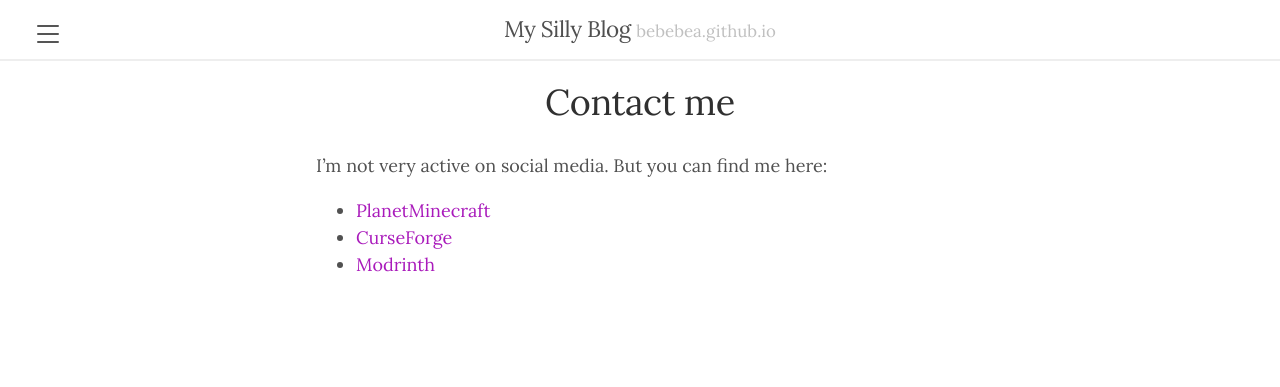
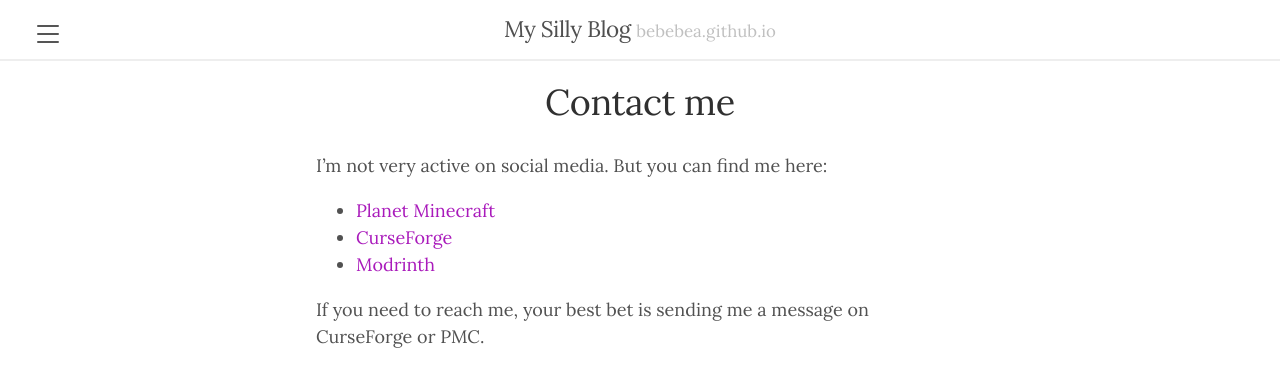
Before and after one commit to bebebea/bebebea.github.io, a Jekyll site: the page built from about-me.md, in a window 1280 px wide. Shown: the top 387 px of the page. Built offline with Jekyll 4.4.1, drawn with Linux system fonts in a browser that asks for light colours.

Commit message:
Update about-me.md

```diff
--- a/about-me.md
+++ b/about-me.md
@@ -5,6 +5,8 @@ title: Contact me
 
 I'm not very active on social media.
 But you can find me here:
-* [PlanetMinecraft](https://www.planetminecraft.com/member/bebebea_loste/)
+* [Planet Minecraft](https://www.planetminecraft.com/member/bebebea_loste/)
 * [CurseForge](https://www.curseforge.com/members/bebebea_loste)
 * [Modrinth](https://modrinth.com/user/bebebea_loste)
+
+If you need to reach me, your best bet is sending me a message on CurseForge or PMC.
```
